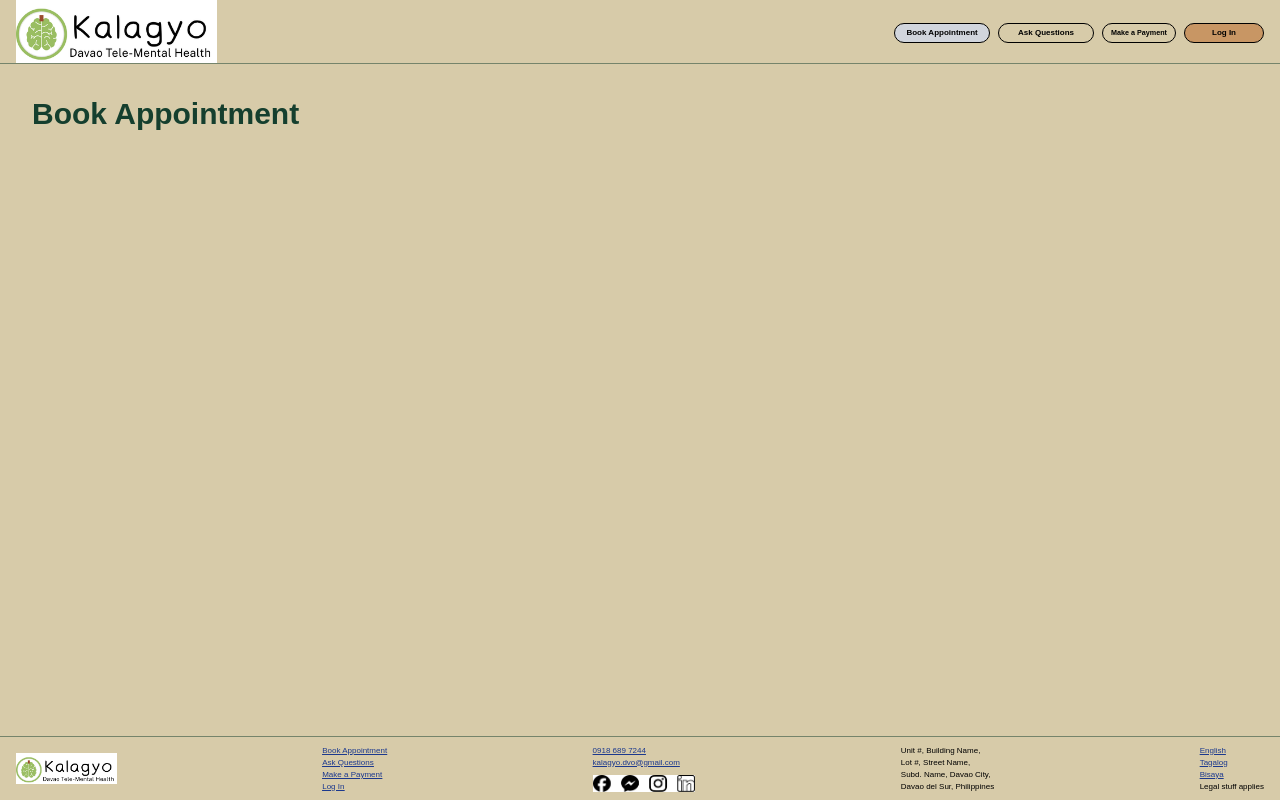
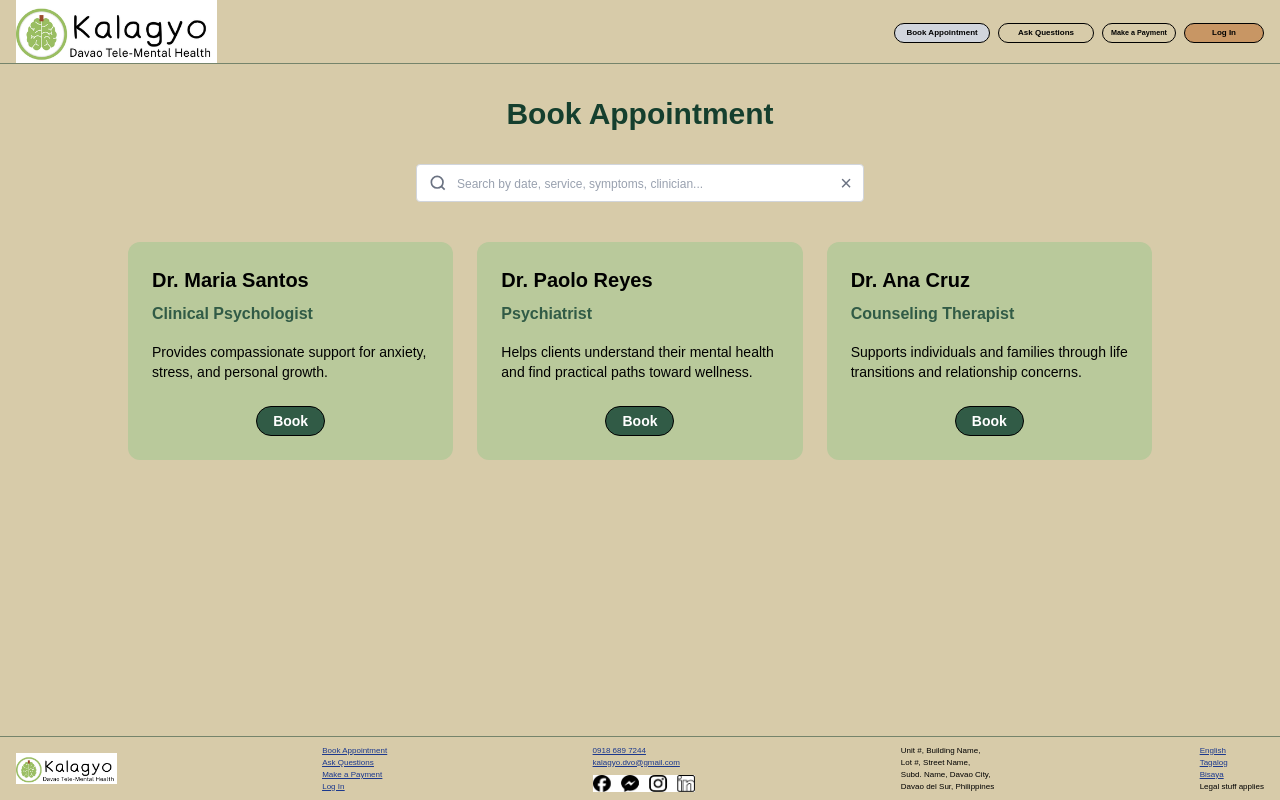
Before and after one commit to aljosanpedro/MSIT-PBD-Project2, a Next.js app in the folder msit-pbd-project2/: page /book-appointment in a window 1280 px wide. Built offline with nearby package versions, Linux system fonts and the light colour scheme.

Commit message:
Enhance Book Appointment page with search functionality and clinician cards

```diff
--- a/msit-pbd-project2/app/book-appointment/page.tsx
+++ b/msit-pbd-project2/app/book-appointment/page.tsx
@@ -1,14 +1,105 @@
+"use client";
+
 import Header from "@/components/Header";
 import Footer from "@/components/Footer";
+import { useState } from "react";
 
 export default function BookAppointment() {
+  const [search, setSearch] = useState("");
+
   return (
     <main className="flex min-h-screen w-full flex-col bg-[rgb(215_203_169)]">
       <Header />
       <div className="flex-1">
-        <h1 className="p-8 text-3xl font-semibold text-[#153f2e]">
-          Book Appointment
-        </h1>
+        <div className="flex flex-col items-center p-8">
+          <h1 className="text-center text-3xl font-semibold text-[#153f2e]">
+            Book Appointment
+          </h1>
+          <div className="relative mt-8 w-full max-w-md">
+            <svg
+              aria-hidden="true"
+              className="pointer-events-none absolute left-3 top-1/2 h-5 w-5 -translate-y-1/2 text-gray-500"
+              fill="none"
+              stroke="currentColor"
+              strokeWidth="2"
+              viewBox="0 0 24 24"
+            >
+              <circle cx="11" cy="11" r="7" />
+              <path d="m20 20-4-4" />
+            </svg>
+            <input
+              type="search"
+              value={search}
+              onChange={(event) => setSearch(event.target.value)}
+              placeholder="Search by date, service, symptoms, clinician..."
+              className="w-full rounded border border-gray-300 bg-white px-10 py-2 text-sm text-black placeholder:text-xs placeholder:text-gray-400"
+            />
+            <button
+              type="button"
+              aria-label="Clear search"
+              onClick={() => setSearch("")}
+              className="absolute right-3 top-1/2 -translate-y-1/2 cursor-pointer text-xl leading-none text-gray-500"
+            >
+              ×
+            </button>
+          </div>
+          <div className="mt-10 grid w-full max-w-5xl gap-6 md:grid-cols-3">
+            <article className="flex flex-col rounded-xl bg-[#b9c99b] p-6 text-black">
+              <h2 className="text-xl font-semibold">Dr. Maria Santos</h2>
+              <p className="mt-2 font-semibold text-[#315b46]">
+                Clinical Psychologist
+              </p>
+              <p className="mt-4 text-sm">
+                Provides compassionate support for anxiety, stress, and
+                personal growth.
+              </p>
+              <div className="mt-auto pt-6">
+                <button
+                  type="button"
+                  className="mx-auto block rounded-full border border-black bg-[#315b46] px-4 py-1 text-sm font-semibold text-white transition-transform duration-100 active:translate-y-0.5"
+                >
+                  Book
+                </button>
+              </div>
+            </article>
+            <article className="flex flex-col rounded-xl bg-[#b9c99b] p-6 text-black">
+              <h2 className="text-xl font-semibold">Dr. Paolo Reyes</h2>
+              <p className="mt-2 font-semibold text-[#315b46]">
+                Psychiatrist
+              </p>
+              <p className="mt-4 text-sm">
+                Helps clients understand their mental health and find
+                practical paths toward wellness.
+              </p>
+              <div className="mt-auto pt-6">
+                <button
+                  type="button"
+                  className="mx-auto block rounded-full border border-black bg-[#315b46] px-4 py-1 text-sm font-semibold text-white transition-transform duration-100 active:translate-y-0.5"
+                >
+                  Book
+                </button>
+              </div>
+            </article>
+            <article className="flex flex-col rounded-xl bg-[#b9c99b] p-6 text-black">
+              <h2 className="text-xl font-semibold">Dr. Ana Cruz</h2>
+              <p className="mt-2 font-semibold text-[#315b46]">
+                Counseling Therapist
+              </p>
+              <p className="mt-4 text-sm">
+                Supports individuals and families through life transitions and
+                relationship concerns.
+              </p>
+              <div className="mt-auto pt-6">
+                <button
+                  type="button"
+                  className="mx-auto block rounded-full border border-black bg-[#315b46] px-4 py-1 text-sm font-semibold text-white transition-transform duration-100 active:translate-y-0.5"
+                >
+                  Book
+                </button>
+              </div>
+            </article>
+          </div>
+        </div>
       </div>
       <Footer />
     </main>
--- a/msit-pbd-project2/app/login/page.tsx
+++ b/msit-pbd-project2/app/login/page.tsx
@@ -6,7 +6,37 @@ export default function Login() {
     <main className="flex min-h-screen w-full flex-col bg-[rgb(215_203_169)]">
       <Header />
       <div className="flex-1">
-        <h1 className="p-8 text-3xl font-semibold text-[#153f2e]">Log In</h1>
+        <div className="flex flex-col items-center p-8">
+          <h1 className="text-center text-3xl font-semibold text-[#153f2e]">
+            Log In
+          </h1>
+          <form className="mt-8 flex w-full max-w-md flex-col gap-5">
+            <label className="flex flex-col gap-1 text-black">
+              <span className="font-semibold">Email</span>
+              <input
+                type="email"
+                name="email"
+                required
+                className="rounded border border-gray-300 bg-white px-3 py-2"
+              />
+            </label>
+            <label className="flex flex-col gap-1 text-black">
+              <span className="font-semibold">Password</span>
+              <input
+                type="password"
+                name="password"
+                required
+                className="rounded border border-gray-300 bg-white px-3 py-2"
+              />
+            </label>
+            <button
+              type="submit"
+              className="mx-auto rounded-full border border-black bg-[#315b46] px-6 py-2 font-semibold text-white transition-transform duration-100 active:translate-y-0.5"
+            >
+              Log In
+            </button>
+          </form>
+        </div>
       </div>
       <Footer />
     </main>
```
